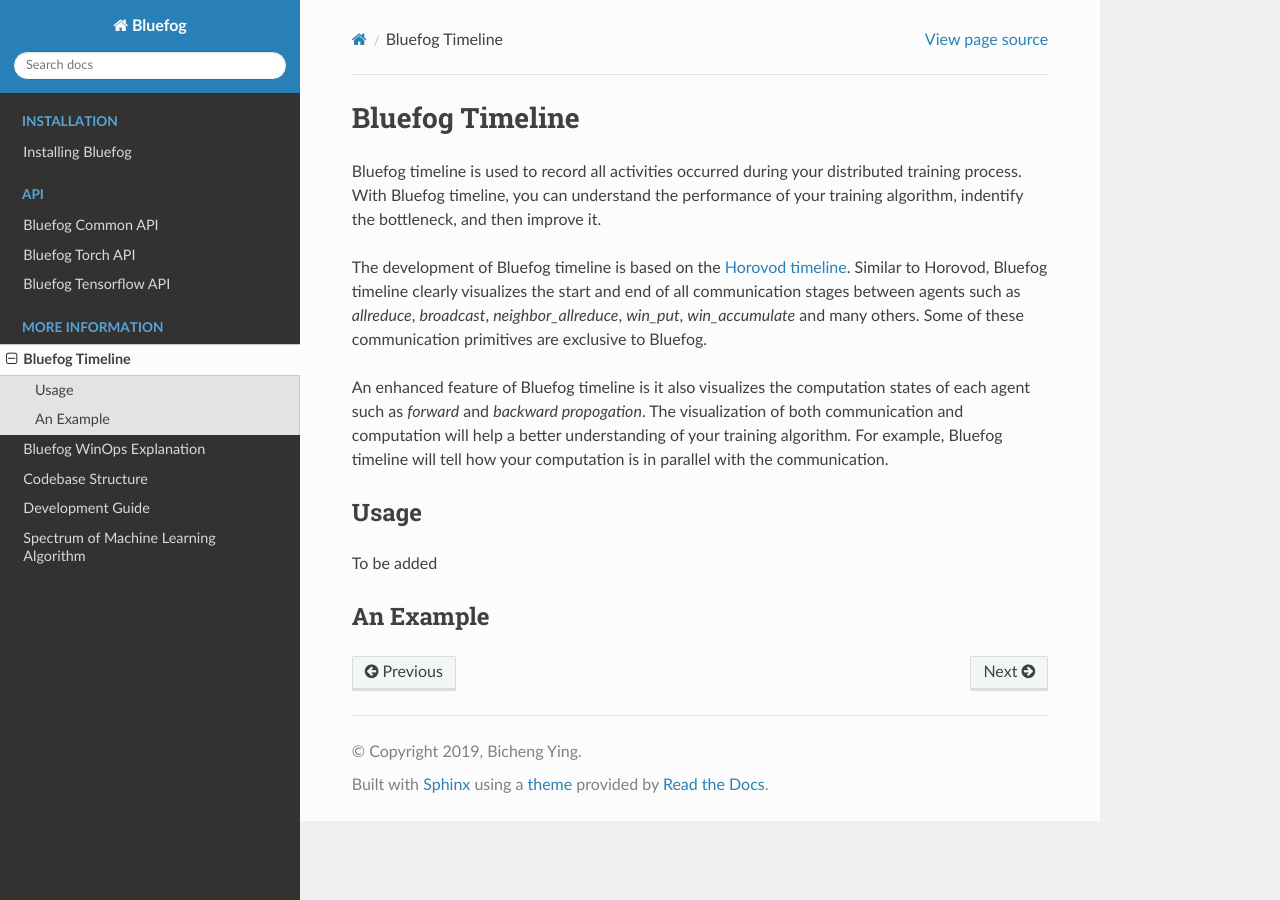
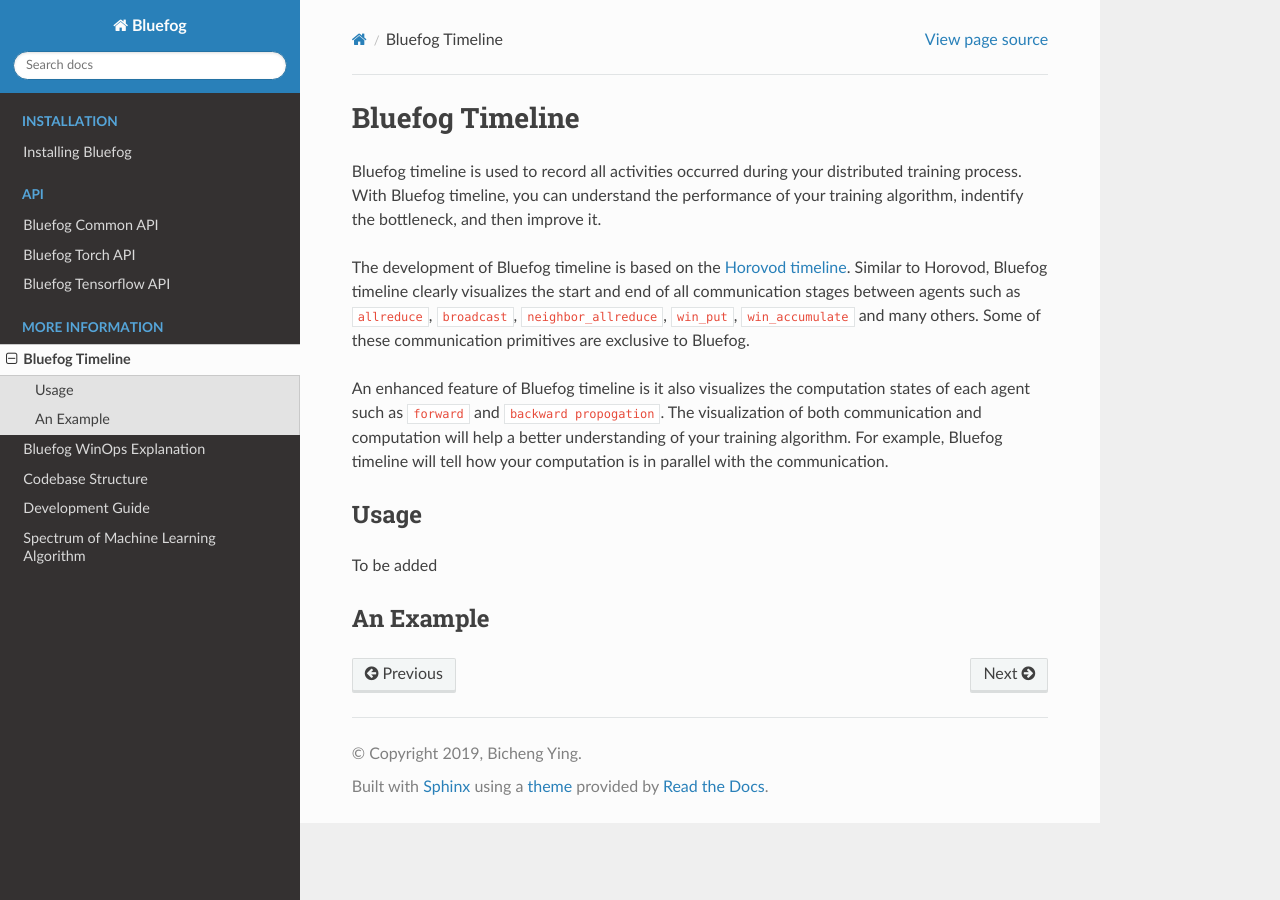
Before and after one commit to Bluefog-Lib/bluefog, a Sphinx documentation site: the page built from docs/timeline.rst, in a window 1280 px wide. Built offline with Sphinx 7.4.7 and the Read the Docs theme 2.0.0, drawn with Linux system fonts in a browser that asks for light colours.

```diff
--- a/docs/timeline.rst
+++ b/docs/timeline.rst
@@ -7,11 +7,11 @@ algorithm, indentify the bottleneck, and then improve it.
 
 The development of Bluefog timeline is based on the `Horovod timeline`_. Similar to Horovod,
 Bluefog timeline clearly visualizes the start and end of all communication stages between
-agents such as `allreduce`, `broadcast`, `neighbor_allreduce`, `win_put`, `win_accumulate`
-and many others. Some of these communication primitives are exclusive to Bluefog.
+agents such as ``allreduce``, ``broadcast``, ``neighbor_allreduce``, ``win_put``,
+``win_accumulate`` and many others. Some of these communication primitives are exclusive to Bluefog.
 
 An enhanced feature of Bluefog timeline is it also visualizes the computation states of each
-agent such as `forward` and `backward propogation`. The visualization of both communication and
+agent such as ``forward`` and ``backward propogation``. The visualization of both communication and
 computation will help a better understanding of your training algorithm. For example, Bluefog
 timeline will tell how your computation is in parallel with the communication.
 
```
